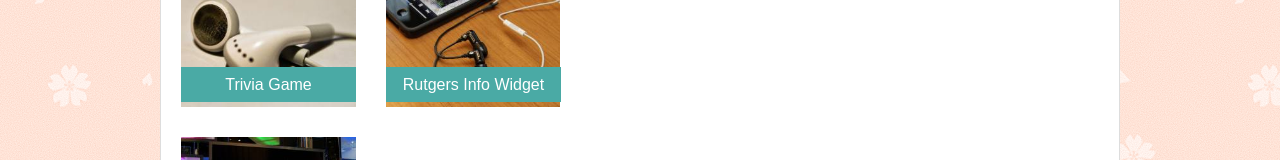
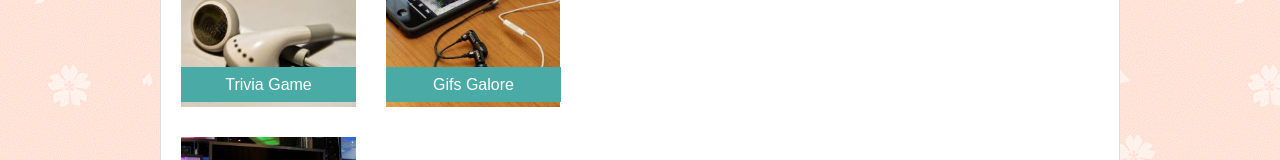
Before and after one commit to Mkkiyoi/Responsive-Portfolio, a plain HTML site: page portfolio.html in a window 1280 px wide. Shown: the part 364-524 px from the top of the page. Drawn offline with Linux system fonts and the light colour scheme.

Commit message:
Added link to gifs project on portfolio page.

```diff
--- a/portfolio.html
+++ b/portfolio.html
@@ -85,9 +85,7 @@
                     <div class="portfolio-content">
                         <img src="assets/images/widget.jpg" alt="Widget">
                         <div id="widget-text">
-                            <p>
-                                Rutgers Info Widget
-                            </p>
+                                <a href="http://mkkiyoi.github.io/Gifs-Galore" target="_blank">Gifs Galore</a>
                         </div>
                     </div>
 
```
